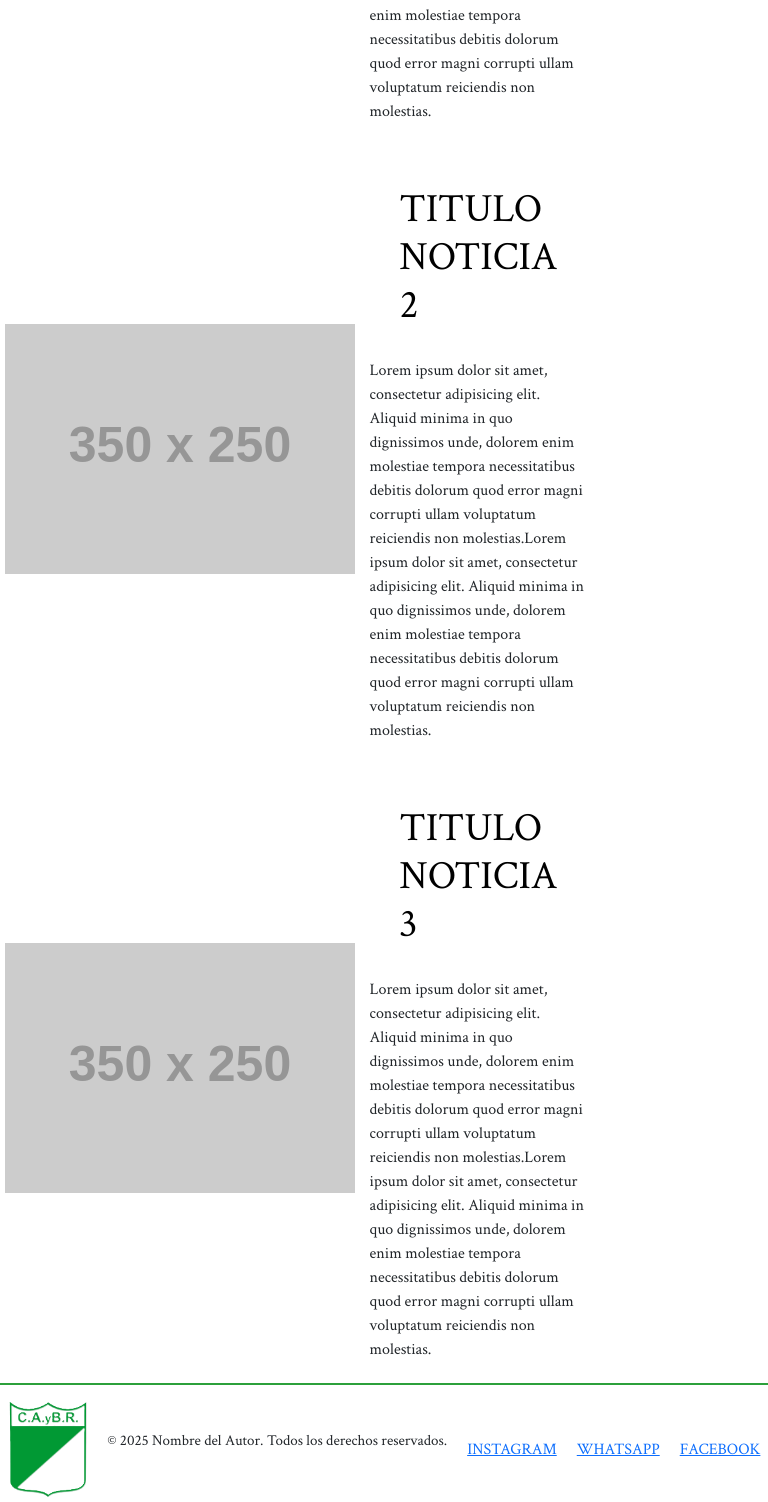
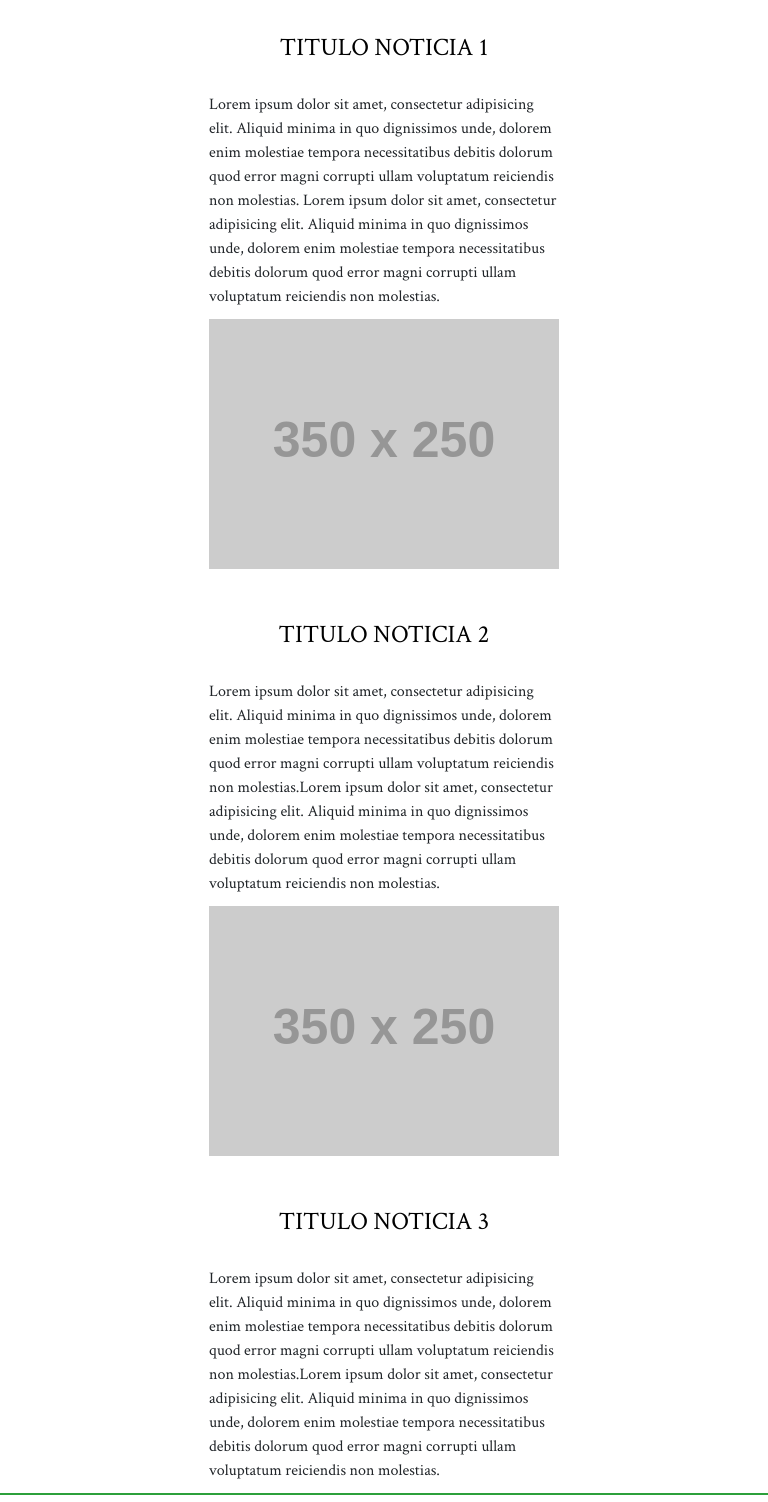
Before and after one commit to patriciobalbas80-glitch/clubatleticoybibliotecasrivadavia, a plain HTML site: page index.html in a window 768 px wide. Shown: the part 726-2228 px from the top of the page. Drawn offline with nearby package versions, Linux system fonts and the light colour scheme; placeholder pictures from the web are drawn by us.

Commit message:
Agregue .redes-footer + .p-noticias e hice responsive de 451px-900px

```diff
--- a/index.html
+++ b/index.html
@@ -62,7 +62,7 @@
 
                 <h2 class="titulo-noticias">TITULO NOTICIA 1</h2>
 
-                <p>Lorem ipsum dolor sit amet, consectetur adipisicing elit. Aliquid minima in quo dignissimos unde, dolorem enim molestiae tempora necessitatibus debitis dolorum quod error magni corrupti ullam voluptatum reiciendis non molestias. Lorem ipsum dolor sit amet, consectetur adipisicing elit. Aliquid minima in quo dignissimos unde, dolorem enim molestiae tempora necessitatibus debitis dolorum quod error magni corrupti ullam voluptatum reiciendis non molestias.</p>
+                <p class="p-noticias">Lorem ipsum dolor sit amet, consectetur adipisicing elit. Aliquid minima in quo dignissimos unde, dolorem enim molestiae tempora necessitatibus debitis dolorum quod error magni corrupti ullam voluptatum reiciendis non molestias. Lorem ipsum dolor sit amet, consectetur adipisicing elit. Aliquid minima in quo dignissimos unde, dolorem enim molestiae tempora necessitatibus debitis dolorum quod error magni corrupti ullam voluptatum reiciendis non molestias.</p>
 
             </article>
 
@@ -76,7 +76,7 @@
 
                 <h2 class="titulo-noticias">TITULO NOTICIA 2</h2>
 
-                <p>Lorem ipsum dolor sit amet, consectetur adipisicing elit. Aliquid minima in quo dignissimos unde, dolorem enim molestiae tempora necessitatibus debitis dolorum quod error magni corrupti ullam voluptatum reiciendis non molestias.Lorem ipsum dolor sit amet, consectetur adipisicing elit. Aliquid minima in quo dignissimos unde, dolorem enim molestiae tempora necessitatibus debitis dolorum quod error magni corrupti ullam voluptatum reiciendis non molestias.</p>
+                <p class="p-noticias">Lorem ipsum dolor sit amet, consectetur adipisicing elit. Aliquid minima in quo dignissimos unde, dolorem enim molestiae tempora necessitatibus debitis dolorum quod error magni corrupti ullam voluptatum reiciendis non molestias.Lorem ipsum dolor sit amet, consectetur adipisicing elit. Aliquid minima in quo dignissimos unde, dolorem enim molestiae tempora necessitatibus debitis dolorum quod error magni corrupti ullam voluptatum reiciendis non molestias.</p>
 
             </article>
 
@@ -90,7 +90,7 @@
 
 
                 <h2 class="titulo-noticias">TITULO NOTICIA 3</h2>
-                <p>Lorem ipsum dolor sit amet, consectetur adipisicing elit. Aliquid minima in quo dignissimos unde, dolorem enim molestiae tempora necessitatibus debitis dolorum quod error magni corrupti ullam voluptatum reiciendis non molestias.Lorem ipsum dolor sit amet, consectetur adipisicing elit. Aliquid minima in quo dignissimos unde, dolorem enim molestiae tempora necessitatibus debitis dolorum quod error magni corrupti ullam voluptatum reiciendis non molestias.</p>
+                <p class="p-noticias">Lorem ipsum dolor sit amet, consectetur adipisicing elit. Aliquid minima in quo dignissimos unde, dolorem enim molestiae tempora necessitatibus debitis dolorum quod error magni corrupti ullam voluptatum reiciendis non molestias.Lorem ipsum dolor sit amet, consectetur adipisicing elit. Aliquid minima in quo dignissimos unde, dolorem enim molestiae tempora necessitatibus debitis dolorum quod error magni corrupti ullam voluptatum reiciendis non molestias.</p>
 
             </article>
 
@@ -103,9 +103,9 @@
 
         <p class="footer-p">© 2025 Nombre del Autor. Todos los derechos reservados.</p>
 
-        <a href="https://www.instagram.com/rivadaviadearroyocabral/">INSTAGRAM</a>
-        <a href="https://wa.me/543534184927">WHATSAPP</a>
-        <a href="https://www.facebook.com/p/Rivadavia-De-Arroyo-Cabral-100015291695220/">FACEBOOK</a>
+        <a class="redes-footer" href="https://www.instagram.com/rivadaviadearroyocabral/">INSTAGRAM</a>
+        <a class="redes-footer" href="https://wa.me/543534184927">WHATSAPP</a>
+        <a class="redes-footer" href="https://www.facebook.com/p/Rivadavia-De-Arroyo-Cabral-100015291695220/">FACEBOOK</a>
 
     </footer>
     <script src="https://cdn.jsdelivr.net/npm/bootstrap@5.3.8/dist/js/bootstrap.bundle.min.js" integrity="sha384-FKyoEForCGlyvwx9Hj09JcYn3nv7wiPVlz7YYwJrWVcXK/BmnVDxM+D2scQbITxI" crossorigin="anonymous"></script>
--- a/styles/style.css
+++ b/styles/style.css
@@ -358,7 +358,7 @@ video{
 }
 
 /* MEDIA QUERIES*/
-
+/*MQ QUE HACE RESPONSIVE PARA MOBILE AL INDEX-FUTBOL-INSTITUCIONAL INICIO*/
 @media (max-width: 451px) {
     .container-noticias{
         grid-template-columns: 1fr;
@@ -416,7 +416,7 @@ video{
     }
     .campeonatos-li {
         margin-top: 10px;
-}
+    }
     .plantel input{
         font-size: 15px;
         padding: 10px 25px;
@@ -428,5 +428,70 @@ video{
     .btn-institucional{
     border: 2px solid #2ca03b;
     font-size: 15px;
+    }
 }
+/*MQ QUE HACE RESPONSIVE PARA MOBILE AL INDEX-FUTBOL-INSTITUCIONAL FINAL*/
+
+/*MQ QUE HACE RESPONSIVE EN 451PX-900PX AL INDEX-FUTBOL INICIO*/
+@media (min-width: 451px) and (max-width: 900px){
+    .container-noticias{
+        grid-template-columns: 1fr;
+        grid-template-rows: auto;
+        grid-template-areas:
+        "proximos-partidos"
+        "img-noticias1"
+        "article-noticias1"
+        "img-noticias2"
+        "article-noticias2"
+        "img-noticias3"
+        "article-noticias3";
+        justify-content: normal;
+        gap: 5px;
+    }
+    .titulo-noticias{
+        font-size: 25px;
+        justify-self: center;
+    }
+    .p-noticias{
+            font-size: 16px;
+        width: 350px;
+        margin: 5px;
+    }
+    h1{
+        font-size: 80px;
+        justify-self: center;
+    }
+    .proximos-partidos{
+        justify-self: center;
+        align-self: center;
+        margin: 15px;
+    }
+    footer{
+        flex-direction: column;
+    }
+    .redes-footer{
+        justify-content: space-between;
+    }
+    .campeonatos-ol{
+        flex-wrap: wrap;
+        gap: 10px;
+        padding-left: 0;
+    }
 }
+/*MQ QUE HACE RESPONSIVE EN 451PX-900PX AL INDEX-FUTBOL FINAL*/
+
+/*MQ SOLO PARA BOTON "BUSCAR" INICIO*/
+@media (min-width: 451px) and (max-width: 480px){
+    .d-flex{
+        flex-direction: column;
+        align-self: center;
+        align-items: end;
+    }
+    .form-control{
+        width: 50%;
+    }
+    .btn-outline-success{
+        width: 50%;
+    }
+}
+/*MQ SOLO PARA BOTON "BUSCAR" FINAL*/
```
